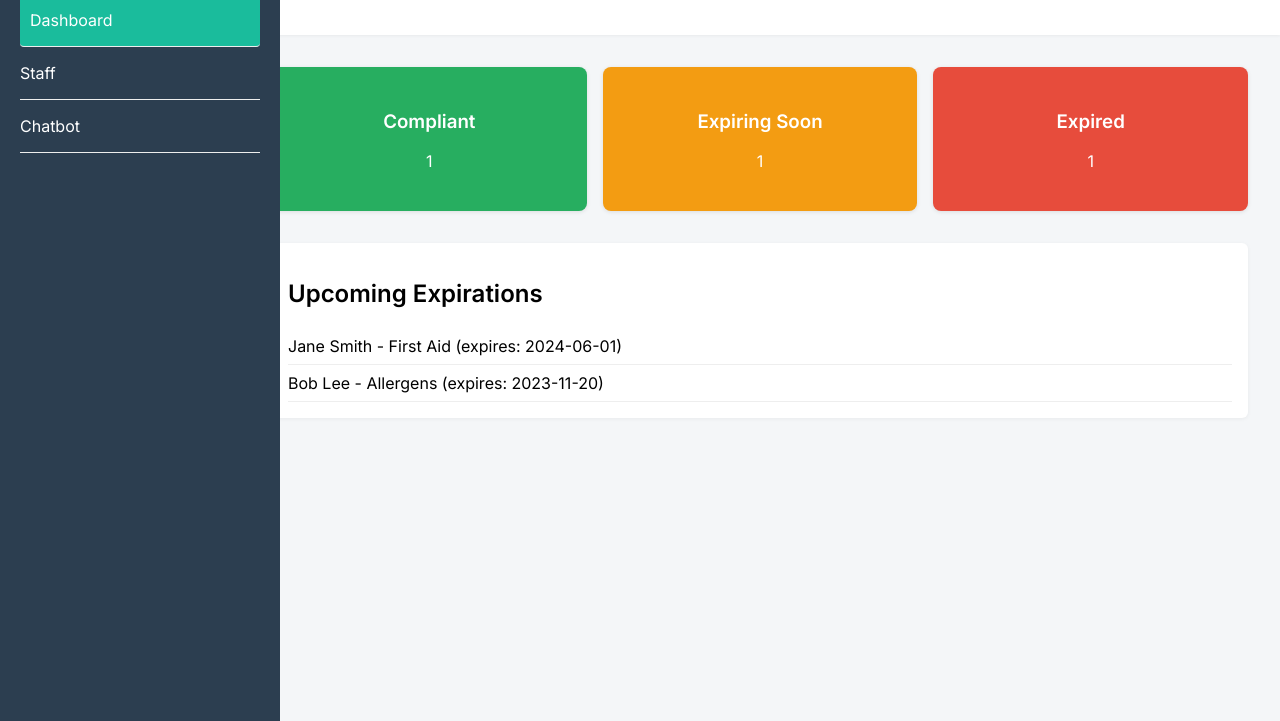
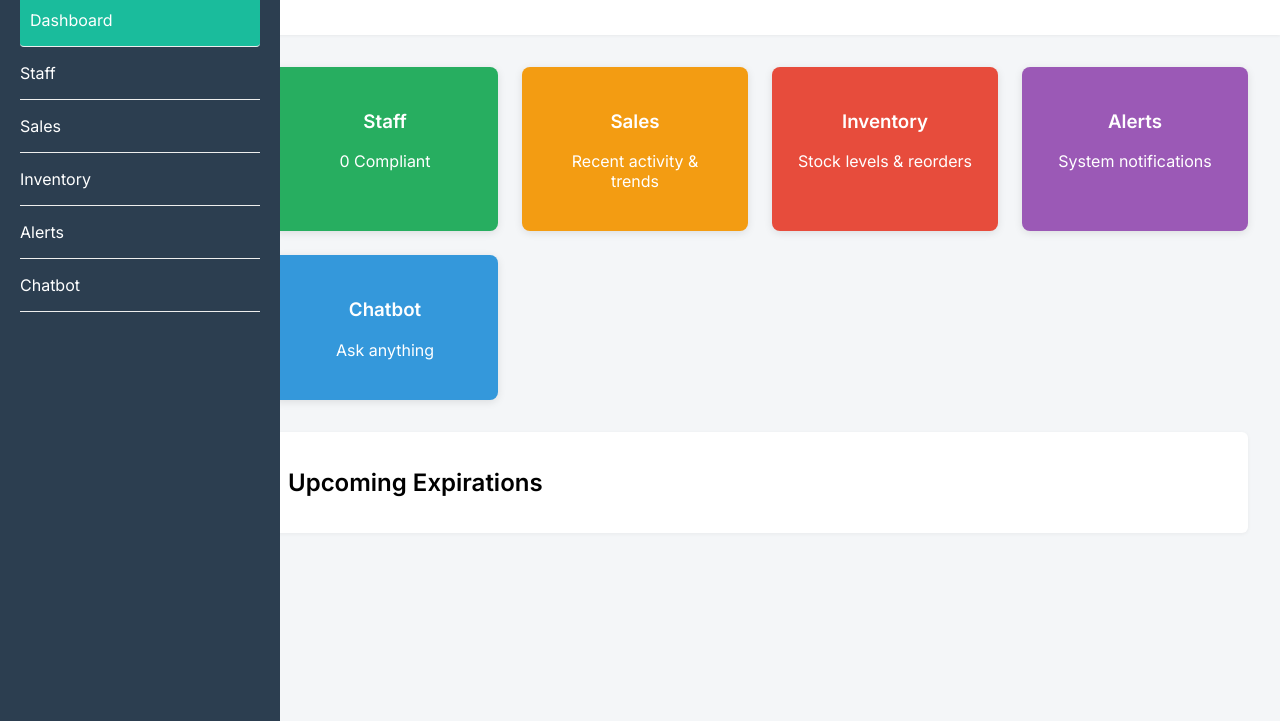
Before and after one commit to dxf-axf/data-tool-demo, a plain HTML site: page index.html in a window 1280 px wide. Shown: the part 79-800 px from the top of the page. Drawn offline with Linux system fonts and the light colour scheme.

Commit message:
additional edits

```diff
--- a/index.html
+++ b/index.html
@@ -14,6 +14,9 @@
       <ul>
         <li class="active" onclick="showSection('dashboard')">Dashboard</li>
         <li onclick="showSection('staff')">Staff</li>
+        <li onclick="showSection('sales')">Sales</li>
+        <li onclick="showSection('stock')">Inventory</li>
+        <li onclick="showSection('alerts')">Alerts</li>
         <li onclick="showSection('chatbot')">Chatbot</li>
       </ul>
     </nav>
@@ -22,17 +25,52 @@
     <header><h1>Compliance Monitoring</h1></header>
     <main>
       <section id="dashboard" class="active">
-        <div class="cards">
-          <div class="card green"><h3>Compliant</h3><p id="count-ok">0</p></div>
-          <div class="card orange"><h3>Expiring Soon</h3><p id="count-expiring">0</p></div>
-          <div class="card red"><h3>Expired</h3><p id="count-expired">0</p></div>
+        <div class="grid-cards">
+          <div class="card green" onclick="showSection('staff')">
+            <h3>Staff</h3>
+            <p id="count-ok">0 Compliant</p>
+          </div>
+          <div class="card orange" onclick="showSection('sales')">
+            <h3>Sales</h3>
+            <p>Recent activity & trends</p>
+          </div>
+          <div class="card red" onclick="showSection('stock')">
+            <h3>Inventory</h3>
+            <p>Stock levels & reorders</p>
+          </div>
+          <div class="card purple" onclick="showSection('alerts')">
+            <h3>Alerts</h3>
+            <p>System notifications</p>
+          </div>
+          <div class="card blue" onclick="showSection('chatbot')">
+            <h3>Chatbot</h3>
+            <p>Ask anything</p>
+          </div>
         </div>
-        <div class="list-container"><h2>Upcoming Expirations</h2><ul id="expirations-list"></ul></div>
+        <div class="list-container">
+          <h2>Upcoming Expirations</h2>
+          <ul id="expirations-list"></ul>
+        </div>
       </section>
 
       <section id="staff">
         <h2>Staff Certification Management</h2>
         <div id="staff-list" class="list-container"></div>
+      </section>
+
+      <section id="sales">
+        <h2>Sales History</h2>
+        <div id="sales-list" class="list-container"></div>
+      </section>
+
+      <section id="stock">
+        <h2>Inventory Management</h2>
+        <div id="stock-list" class="list-container"></div>
+      </section>
+
+      <section id="alerts">
+        <h2>System Alerts</h2>
+        <ul id="alerts-list" class="list-container"></ul>
       </section>
 
       <section id="chatbot">
--- a/script.js
+++ b/script.js
@@ -1,7 +1,7 @@
 const staffData = [
-  { name: "John Doe", certificate: "Food Safety", expires: "2025-03-01", status: "ok" },
-  { name: "Jane Smith", certificate: "First Aid", expires: "2024-06-01", status: "expiring" },
-  { name: "Bob Lee", certificate: "Allergens", expires: "2023-11-20", status: "expired" }
+  { name: "Alex Brooks", certificate: "Food Safety", expires: "2025-03-01", status: "ok" },
+  { name: "Rizwan Hussain", certificate: "First Aid", expires: "2024-06-01", status: "expiring" },
+  { name: "Ben Taylor", certificate: "Allergens", expires: "2023-11-20", status: "expired" }
 ];
 
 function showSection(id) {
@@ -17,9 +17,9 @@ function renderStats() {
   const ok = staffData.filter(s => s.status === "ok").length;
   const expiring = staffData.filter(s => s.status === "expiring").length;
   const expired = staffData.filter(s => s.status === "expired").length;
-  document.getElementById("count-ok").innerText = ok;
-  document.getElementById("count-expiring").innerText = expiring;
-  document.getElementById("count-expired").innerText = expired;
+  document.getElementById("count-ok").innerText = `${ok} Compliant`;
+  document.getElementById("count-expiring")?.innerText = `${expiring} Expiring`;
+  document.getElementById("count-expired")?.innerText = `${expired} Expired`;
   document.getElementById("expirations-list").innerHTML = staffData
     .filter(s => s.status !== "ok")
     .map(s => `<li>${s.name} - ${s.certificate} (expires: ${s.expires})</li>`)
--- a/style.css
+++ b/style.css
@@ -44,21 +44,26 @@ header {
 main {
   padding: 2rem;
 }
-.cards {
-  display: flex;
-  gap: 1rem;
+
+.grid-cards {
+  display: grid;
+  grid-template-columns: repeat(auto-fit, minmax(200px, 1fr));
+  gap: 1.5rem;
+  margin-bottom: 2rem;
 }
 .card {
-  flex: 1;
   padding: 1.5rem;
   border-radius: 8px;
   color: white;
-  box-shadow: 0 1px 4px rgba(0,0,0,0.1);
+  box-shadow: 0 2px 8px rgba(0,0,0,0.1);
+  cursor: pointer;
   text-align: center;
 }
 .card.green { background: #27ae60; }
 .card.orange { background: #f39c12; }
 .card.red { background: #e74c3c; }
+.card.purple { background: #9b59b6; }
+.card.blue { background: #3498db; }
 
 .list-container {
   background: white;
```
